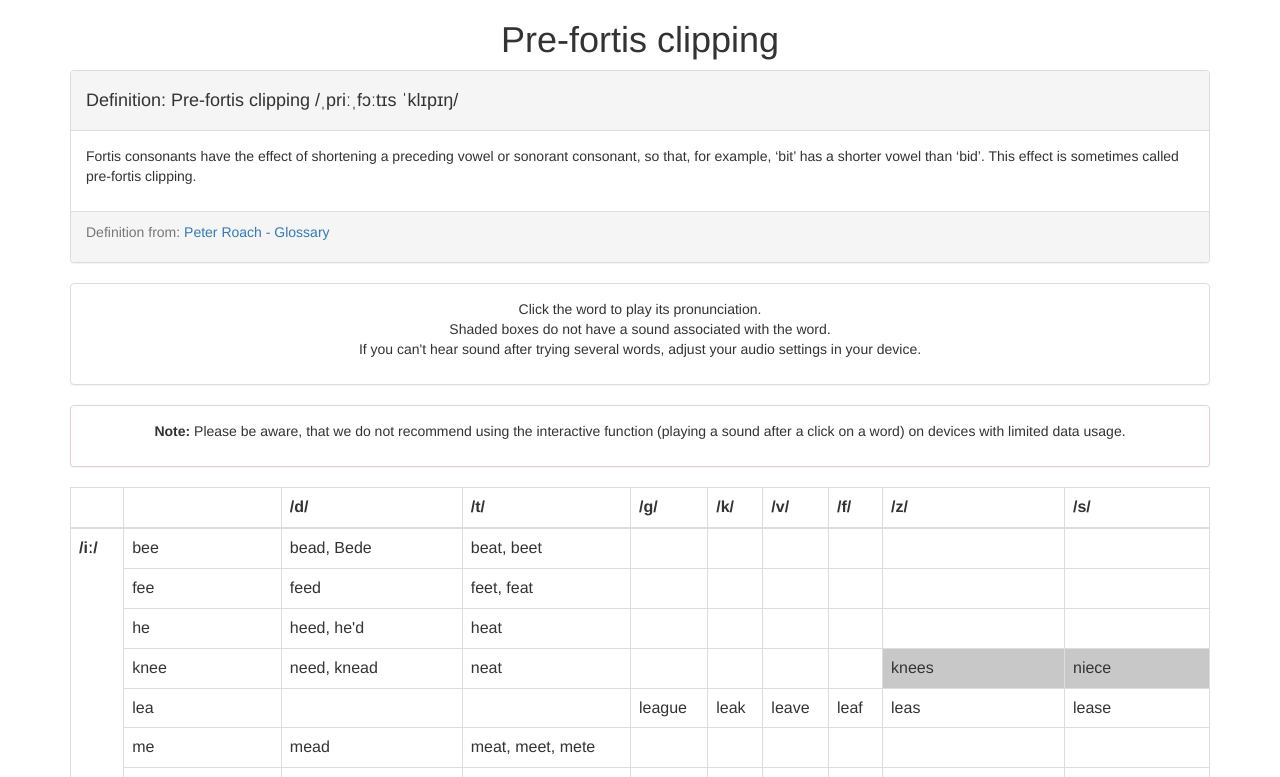
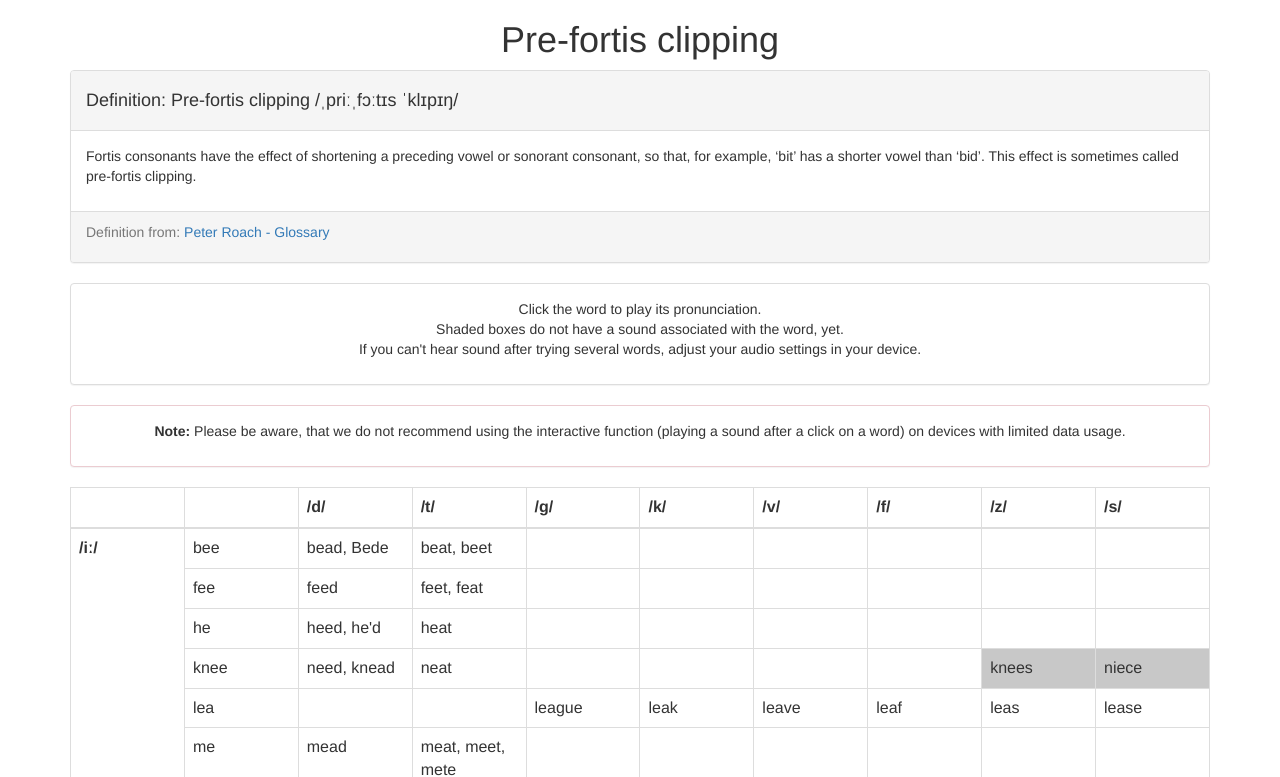
Before and after one commit to Calipheos/phonPhon, a PHP site: page /prefortis.php in a window 1280 px wide. Shown: the top 777 px of the page. Run offline with PHP 8.4, Linux system fonts and the light colour scheme; some libraries are stand-ins or nearby versions.

Commit message:
columnisation :-D minor fixes

```diff
--- a/prefortis.php
+++ b/prefortis.php
@@ -48,7 +48,7 @@ $(function () {
     <div class="panel-body text-center">
       <p>
         Click the word to play its pronunciation.<br>
-        Shaded boxes do not have a sound associated with the word.<br>
+        Shaded boxes do not have a sound associated with the word, yet.<br>
         If you can't hear sound after trying several words, adjust your audio settings in your device.
       </p>
       </div>
@@ -71,16 +71,16 @@ $(function () {
 
      <thead class="thead-default">
      <tr>
-      <th></th>
-      <th></th>
-      <th>/d/</th>
-      <th>/t/</th>
-      <th>/g/</th>
-      <th>/k/</th>
-      <th>/v/</th>
-      <th>/f/</th>
-      <th>/z/</th>
-      <th>/s/</th>
+      <th class="col-lg-1 col-md-1"></th>
+      <th class="col-lg-1 col-md-1"></th>
+      <th class="col-lg-1 col-md-1">/d/</th>
+      <th class="col-lg-1 col-md-1">/t/</th>
+      <th class="col-lg-1 col-md-1">/g/</th>
+      <th class="col-lg-1 col-md-1">/k/</th>
+      <th class="col-lg-1 col-md-1">/v/</th>
+      <th class="col-lg-1 col-md-1">/f/</th>
+      <th class="col-lg-1 col-md-1">/z/</th>
+      <th class="col-lg-1 col-md-1">/s/</th>
      </tr>
    </thead>
 
```
Also changed, not shown: 4 other files.
